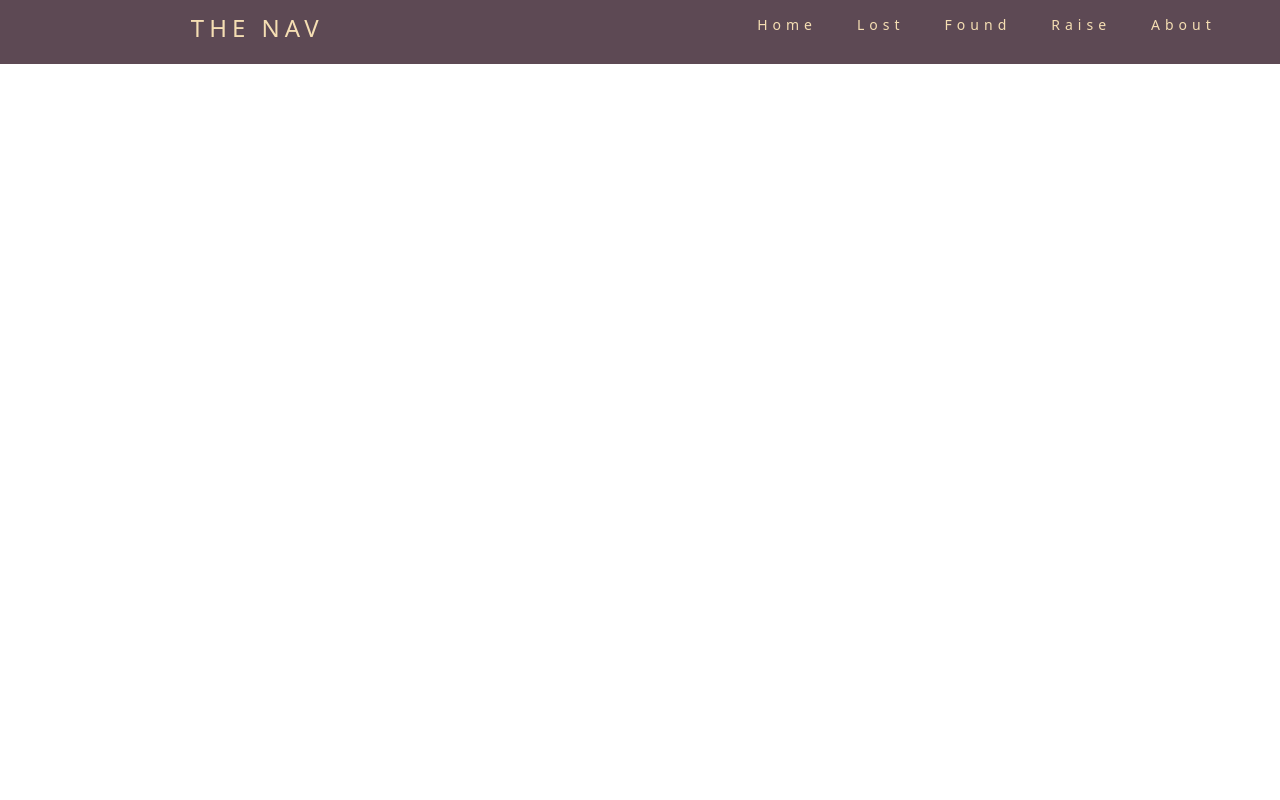
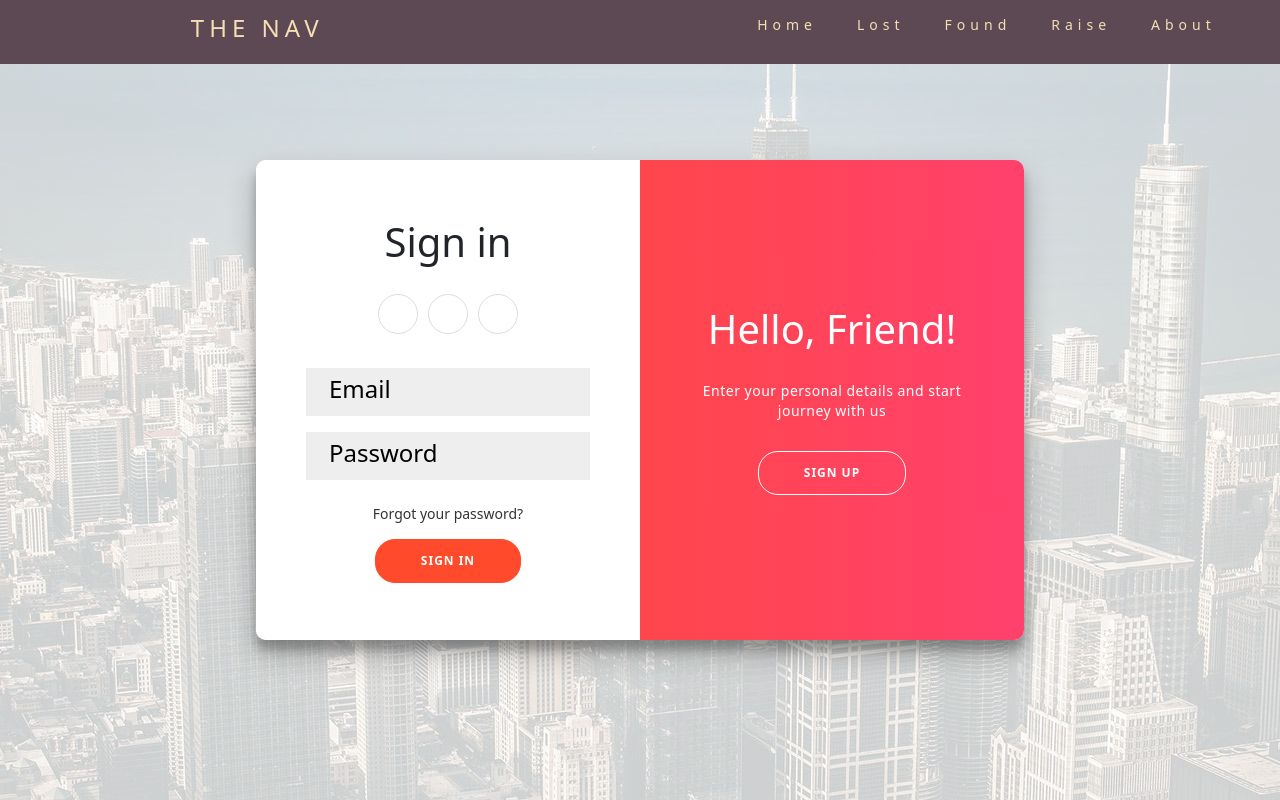
Before and after one commit to veer-daksh/lostandfound, a React (Create React App) app in the folder frontend/sample/: page /login in a window 1280 px wide. Built offline with nearby package versions, Linux system fonts and the light colour scheme; the HTML template or start-up script is replaced by a standard one.

Commit message:
login page half handed added

```diff
--- a/frontend/sample/src/App.js
+++ b/frontend/sample/src/App.js
@@ -4,6 +4,7 @@
 import Raise from './components/Raise';
 import Found from './components/found';
 import Lost from './components/lost';
+import Login from './components/login'
 // react router
 import { BrowserRouter as Router, Routes, Route } from 'react-router-dom';
 
@@ -17,6 +18,7 @@
           <Route path='users' element={<Lost />} />
           <Route path='found' element={<Found />} />
           <Route path='raise' element={<Raise />} />
+          <Route path='login' element={<Login/>} />
         </Routes>
       </Router>
     </React.Fragment>
--- a/frontend/sample/src/components/navbar.js
+++ b/frontend/sample/src/components/navbar.js
@@ -41,7 +41,7 @@
             <Link to='/raise'>Raise</Link>
           </li>
           <li>
-            <Link to='/about'>About</Link>
+            <Link to='/login'>About</Link>
           </li>
         </ul>
         <div id='burger' className='burger' onClick={handle}>
--- /dev/null
+++ b/frontend/sample/src/login.css
@@ -0,0 +1,211 @@
+@import url('https://fonts.googleapis.com/css?family=Montserrat:400,800');
+
+* {
+	box-sizing: border-box;
+}
+
+
+.login-para{
+	font-size: 14px;
+	font-weight: 100;
+	line-height: 20px;
+	letter-spacing: 0.5px;
+	margin: 20px 0 30px;
+}
+
+
+.forgot-password{
+	color: #333;
+	font-size: 14px;
+	text-decoration: none;
+	margin: 15px 0;
+}
+
+button {
+	border-radius: 20px;
+	border: 1px solid #FF4B2B;
+	background-color: #FF4B2B;
+	color: #FFFFFF;
+	font-size: 12px;
+	font-weight: bold;
+	padding: 12px 45px;
+	letter-spacing: 1px;
+	text-transform: uppercase;
+	transition: transform 80ms ease-in;
+}
+
+button:active {
+	transform: scale(0.95);
+}
+
+
+button.ghost {
+	background-color: transparent;
+	border-color: #FFFFFF;
+}
+
+.form-loginpage {
+	background-color: #FFFFFF;
+	display: flex;
+	align-items: center;
+	justify-content: center;
+	flex-direction: column;
+	padding: 0 50px;
+	height: 100%;
+	text-align: center;
+}
+
+.input-loginpage {
+	background-color: #eee;
+	border: none;
+	padding: 12px 15px;
+	margin: 8px 0;
+	width: 100%;
+}
+.container-main
+{
+	position: absolute;
+	background-image: url(./images/bg-01.jpg);
+	opacity: 0.2;
+	height: 100%;
+	width: 100%;
+	z-index: -1;
+}
+.container {
+	z-index: 1;
+	top: 20vh;
+	background-color: #fff;
+	border-radius: 10px;
+  	box-shadow: 0 14px 28px rgba(0,0,0,0.25),
+			0 10px 10px rgba(0,0,0,0.22);
+	position: relative;
+	overflow: hidden;
+	width: 768px;
+	max-width: 100%;
+	min-height: 480px;
+}
+
+.form-container {
+	position: absolute;
+	top: 0;
+	height: 100%;
+	transition: all 0.6s ease-in-out;
+}
+
+.sign-in-container {
+	left: 0;
+	width: 50%;
+	z-index: 2;
+}
+
+.container.right-panel-active .sign-in-container {
+	transform: translateX(100%);
+}
+
+.sign-up-container {
+	left: 0;
+	width: 50%;
+	opacity: 0;
+	z-index: 1;
+}
+
+.container.right-panel-active .sign-up-container {
+	transform: translateX(100%);
+	opacity: 1;
+	z-index: 5;
+	animation: show 0.6s;
+}
+
+@keyframes show {
+	0%, 49.99% {
+		opacity: 0;
+		z-index: 1;
+	}
+
+	50%, 100% {
+		opacity: 1;
+		z-index: 5;
+	}
+}
+
+.overlay-container {
+	position: absolute;
+	top: 0;
+	left: 50%;
+	width: 50%;
+	height: 100%;
+	overflow: hidden;
+	transition: transform 0.6s ease-in-out;
+	z-index: 100;
+}
+
+.container.right-panel-active .overlay-container{
+	transform: translateX(-100%);
+}
+
+.overlay {
+	background: #FF416C;
+	background: -webkit-linear-gradient(to right, #FF4B2B, #FF416C);
+	background: linear-gradient(to right, #FF4B2B, #FF416C);
+	background-repeat: no-repeat;
+	background-size: cover;
+	background-position: 0 0;
+	color: #FFFFFF;
+	position: relative;
+	left: -100%;
+	height: 100%;
+	width: 200%;
+  	transform: translateX(0);
+	transition: transform 0.6s ease-in-out;
+}
+
+.container.right-panel-active .overlay {
+  	transform: translateX(50%);
+}
+
+.overlay-panel {
+	position: absolute;
+	display: flex;
+	align-items: center;
+	justify-content: center;
+	flex-direction: column;
+	padding: 0 40px;
+	text-align: center;
+	top: 0;
+	height: 100%;
+	width: 50%;
+	transform: translateX(0);
+	transition: transform 0.6s ease-in-out;
+}
+
+.overlay-left {
+	transform: translateX(-20%);
+}
+
+.container.right-panel-active .overlay-left {
+	transform: translateX(0);
+}
+
+.overlay-right {
+	right: 0;
+	transform: translateX(0);
+}
+
+.container.right-panel-active .overlay-right {
+	transform: translateX(20%);
+}
+
+.social-container {
+	margin: 20px 0;
+}
+
+.social-container a {
+	border: 1px solid #DDDDDD;
+	border-radius: 50%;
+	display: inline-flex;
+	justify-content: center;
+	align-items: center;
+	margin: 0 5px;
+	height: 40px;
+	width: 40px;
+}
```
